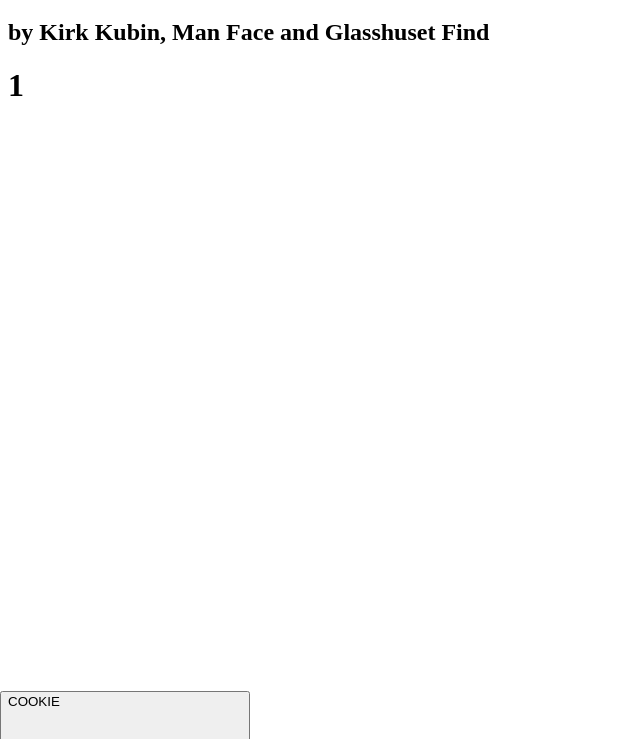
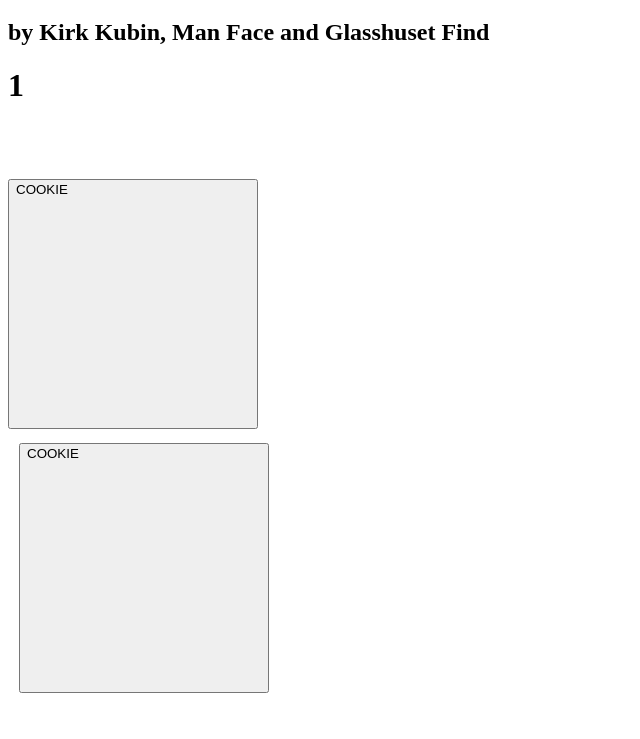
Before and after one commit to Bodin-IM/gruppeprosjekt-cookie-clicker-kubin-man-face-glasshuset-find, a plain HTML site: page index.html in a window 1280 px wide. Both pictures are taken after a click on the button "COOKIE". Shown: the part 61-800 px from the top of the page, without its empty margins (0-640 px from the left). Drawn offline with Linux system fonts and the light colour scheme.

Commit message:
they spawn more
yeahyeah

```diff
--- a/cookie.css
+++ b/cookie.css
@@ -1,6 +1,15 @@
-#cookieBtn {
+.cookieBtn {
     position: fixed;
     height: 250px;
     width: 250px;
     display: flex;
 }
+
+
+#cookies {
+    position: fixed;
+    width: 100%;
+    height: 70%;
+    display: flex;
+    top: 30%;
+}
--- a/cookie.js
+++ b/cookie.js
@@ -1,14 +1,43 @@
 var score = 0;
 
+var spawnCount = 0;
+
 const cookie = document.getElementById("cookieBtn");
-const scoreCounter = document.getElementById("score")
-console.Log("yes")
+const scoreCounter = document.getElementById("score");
 
 
+function moveCookie(_styleLeft, newCookieId) {
+    setInterval(cookieMove(newCookieId), 1000);
+}
+
+function cookieMove(newCookieId, styleLeft=1) {
+    console.log(newCookieId);
+    console.log(styleLeft);
+    styleLeft += 10;
+    document.getElementById(newCookieId).style.marginLeft = styleLeft + "px";
+}
+
+
+
+
+function spawn(move) {
+    spawnCount++;
+    var newNode = document.createElement("button");
+    newNode.className = "cookieBtn";
+    newNodeId = "cookie_" + spawnCount;
+    newNode.id = newNodeId;
+    newNode.innerHTML = "COOKIE";
+    document.getElementById("cookies").appendChild(newNode);
+    document.getElementById(newNodeId).style.top = Math.floor(Math.random() * 100) + "%";
+
+
+    if (move == true) {
+        moveCookie(1, newNodeId);
+    }
+}
 
 function clickedCookie() {
     score++;
     scoreCounter.innerHTML = score;
-    cookie.style.left = Math.floor(Math.random() * 100) + "%"
-    cookie.style.top = Math.floor(Math.random() * 100) + "%"
+    spawn(move=true);
 }
--- a/index.html
+++ b/index.html
@@ -15,7 +15,9 @@
 
     <h1 id="score">N/A</h1>
 
-    <button id="cookieBtn" onclick="clickedCookie()">COOKIE</button>
+    <div id="cookies">
+        <button class="cookieBtn" id="cookieBtn" onclick="clickedCookie()">COOKIE</button>
+    </div>
 
 
 
```
